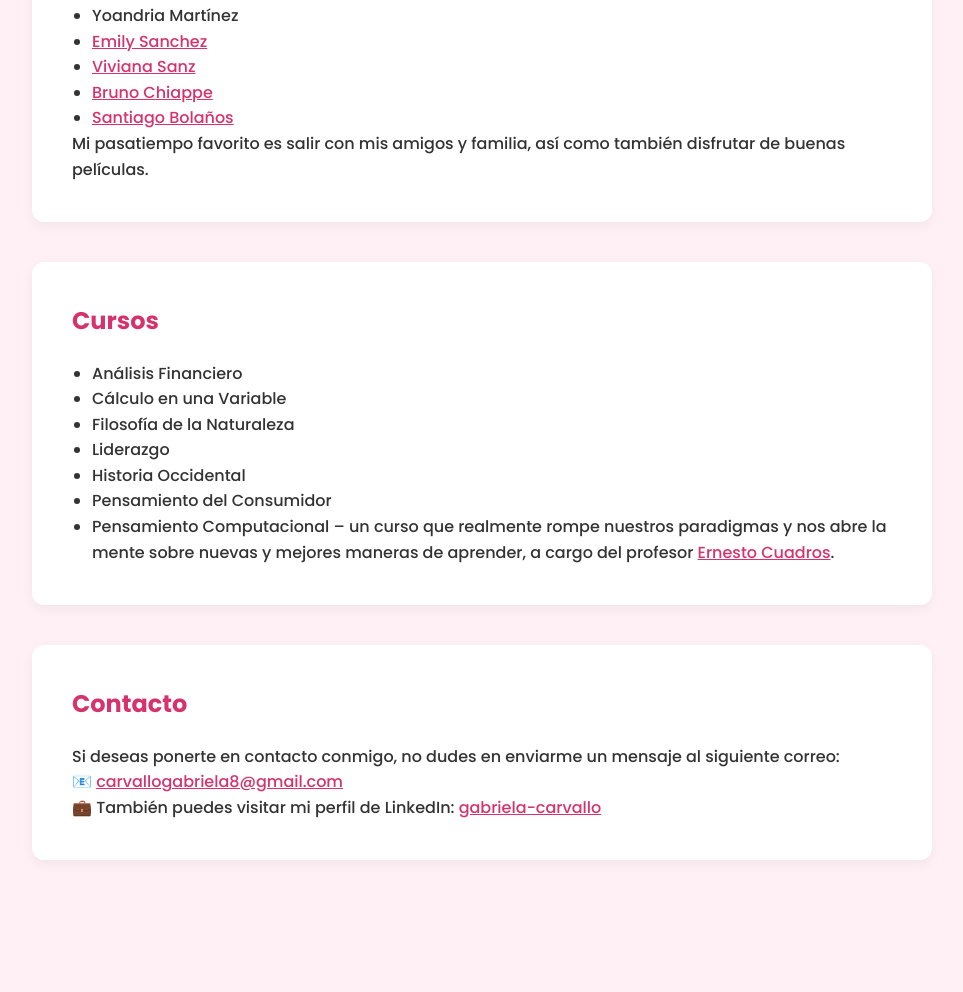
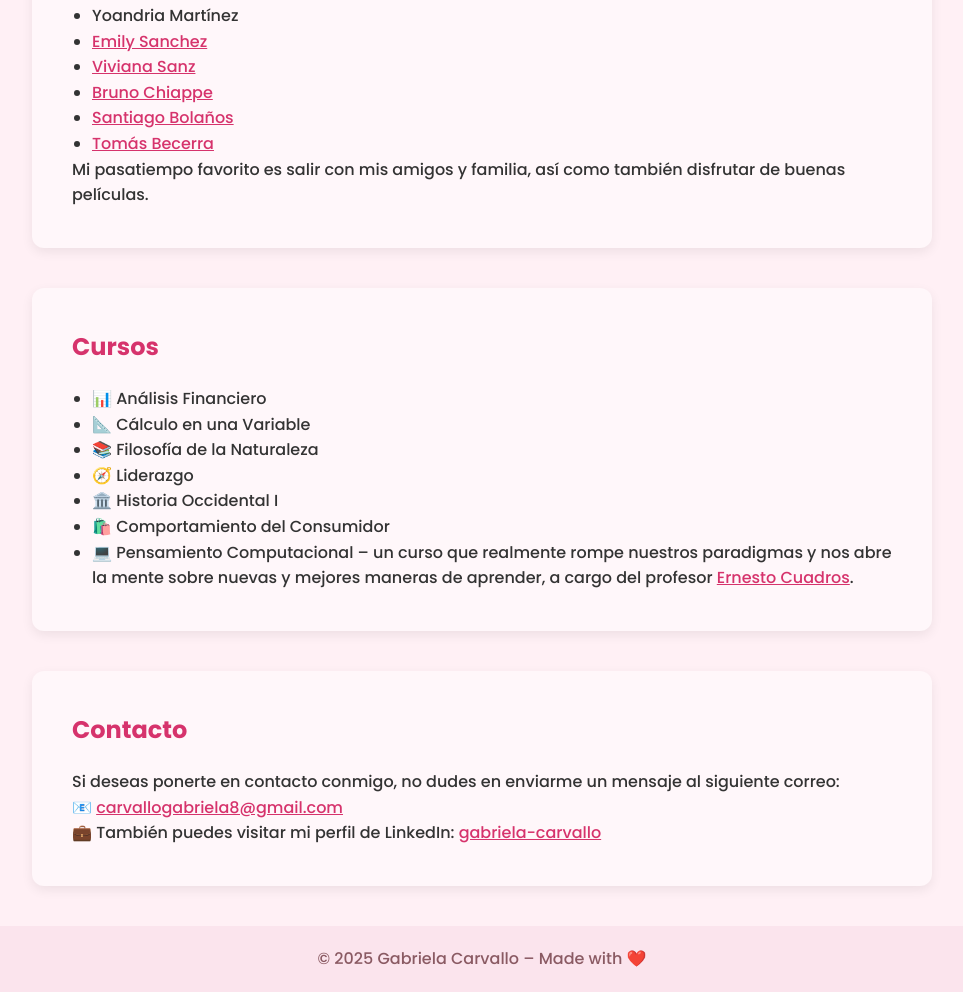
Before and after one commit to gabrielacarvallo/Pagina-web-Gabriela-Carvallo, a plain HTML site: page index.html in a window 1280 px wide. Shown: the part 503-1495 px from the top of the page, without its empty margins (158-1121 px from the left). Before the commit the page ends 1403 px from the top, so only its background shows below. Drawn offline with Linux system fonts and the light colour scheme.

Commit message:
Add files via upload

```diff
--- a/index.html
+++ b/index.html
@@ -1,12 +1,12 @@
 <!DOCTYPE html>
 <html lang="es">
 <head>
-  <meta charset="UTF-8">
-  <meta name="viewport" content="width=device-width, initial-scale=1.0">
+  <meta charset="UTF-8" />
+  <meta name="viewport" content="width=device-width, initial-scale=1.0" />
   <title>Gabriela Carvallo - Administración UCSP</title>
-  <meta name="description" content="Página personal de Gabriela Carvallo, estudiante de Administración de Negocios en la UCSP.">
-  <meta name="author" content="Gabriela Carvallo">
-  <link href="https://fonts.googleapis.com/css2?family=Poppins:wght@300;500;700&display=swap" rel="stylesheet">
+  <meta name="description" content="Página personal de Gabriela Carvallo, estudiante de Administración de Negocios en la UCSP." />
+  <meta name="author" content="Gabriela Carvallo" />
+  <link href="https://fonts.googleapis.com/css2?family=Poppins:wght@300;500;700&display=swap" rel="stylesheet" />
   <style>
     * {
       margin: 0;
@@ -57,10 +57,10 @@
     section {
       max-width: 900px;
       margin: 40px auto;
-      background-color: #ffffff;
+      background-color: #fff7fa;
       border-radius: 12px;
       padding: 40px;
-      box-shadow: 0 4px 12px rgba(0,0,0,0.05);
+      box-shadow: 0 4px 12px rgba(0,0,0,0.07);
     }
 
     section h2 {
@@ -73,11 +73,12 @@
     }
 
     footer {
-      background-color: #fcd6df;
+      background-color: #fbe4ed;
       text-align: center;
       padding: 20px;
       margin-top: 40px;
       color: #8a5a63;
+      font-weight: 500;
     }
 
     a {
@@ -115,31 +116,38 @@
       <li><a href="https://vivianasanz.github.io/Viviana/" target="_blank">Viviana Sanz</a></li>
       <li><a href="https://brunoch03.github.io/brunochiappe/" target="_blank">Bruno Chiappe</a></li>
       <li><a href="https://santiago180307.github.io/pagina-web-Santiago-Bola-os/" target="_blank">Santiago Bolaños</a></li>
-
+      <li><a href="https://tomaasbecerraa.github.io/Tom/" target="_blank">Tomás Becerra</a></li>
     </ul>
     <p>Mi pasatiempo favorito es salir con mis amigos y familia, así como también disfrutar de buenas películas.</p>
   </section>
+
  <section id="cursos">
   <h2>Cursos</h2>
   <ul>
-      <li>Análisis Financiero</li>
-      <li>Cálculo en una Variable</li>
-      <li>Filosofía de la Naturaleza</li>
-      <li>Liderazgo</li>
-      <li>Historia Occidental</li>
-      <li>Pensamiento del Consumidor</li>
-      <li>Pensamiento Computacional – un curso que realmente rompe nuestros paradigmas y nos abre la mente sobre nuevas y mejores maneras de aprender, a cargo del profesor <a href="https://www.linkedin.com/in/ecuadrosv/" target="_blank">Ernesto Cuadros</a>.</li>
+    <li>📊 Análisis Financiero</li>
+    <li>📐 Cálculo en una Variable</li>
+    <li>📚 Filosofía de la Naturaleza</li>
+    <li>🧭 Liderazgo</li>
+    <li>🏛️ Historia Occidental I</li>
+    <li>🛍️ Comportamiento del Consumidor</li>
+    <li>💻 Pensamiento Computacional – un curso que realmente rompe nuestros paradigmas y nos abre la mente sobre nuevas y mejores maneras de aprender, a cargo del profesor
+      <a href="https://www.linkedin.com/in/ecuadrosv/" target="_blank">Ernesto Cuadros</a>.
+    </li>
   </ul>
 </section>
 
   <section id="contacto">
     <h2>Contacto</h2>
     <p>Si deseas ponerte en contacto conmigo, no dudes en enviarme un mensaje al siguiente correo:</p>
-  <p>
-    📧 <a href="mailto:carvallogabriela8@gmail.com">carvallogabriela8@gmail.com</a>
-  </p>
-  <p>
-    💼 También puedes visitar mi perfil de LinkedIn:
+    <p>📧 <a href="mailto:carvallogabriela8@gmail.com">carvallogabriela8@gmail.com</a></p>
+    <p>💼 También puedes visitar mi perfil de LinkedIn:
       <a href="https://www.linkedin.com/in/gabriela-carvallo-89a19b358/" target="_blank">gabriela-carvallo</a>
     </p>
   </section>
+
+  <footer>
+    © 2025 Gabriela Carvallo – Made with ❤️
+  </footer>
+
+</body>
+</html>
```
Lines whose indentation alone changed are shown as unchanged.
